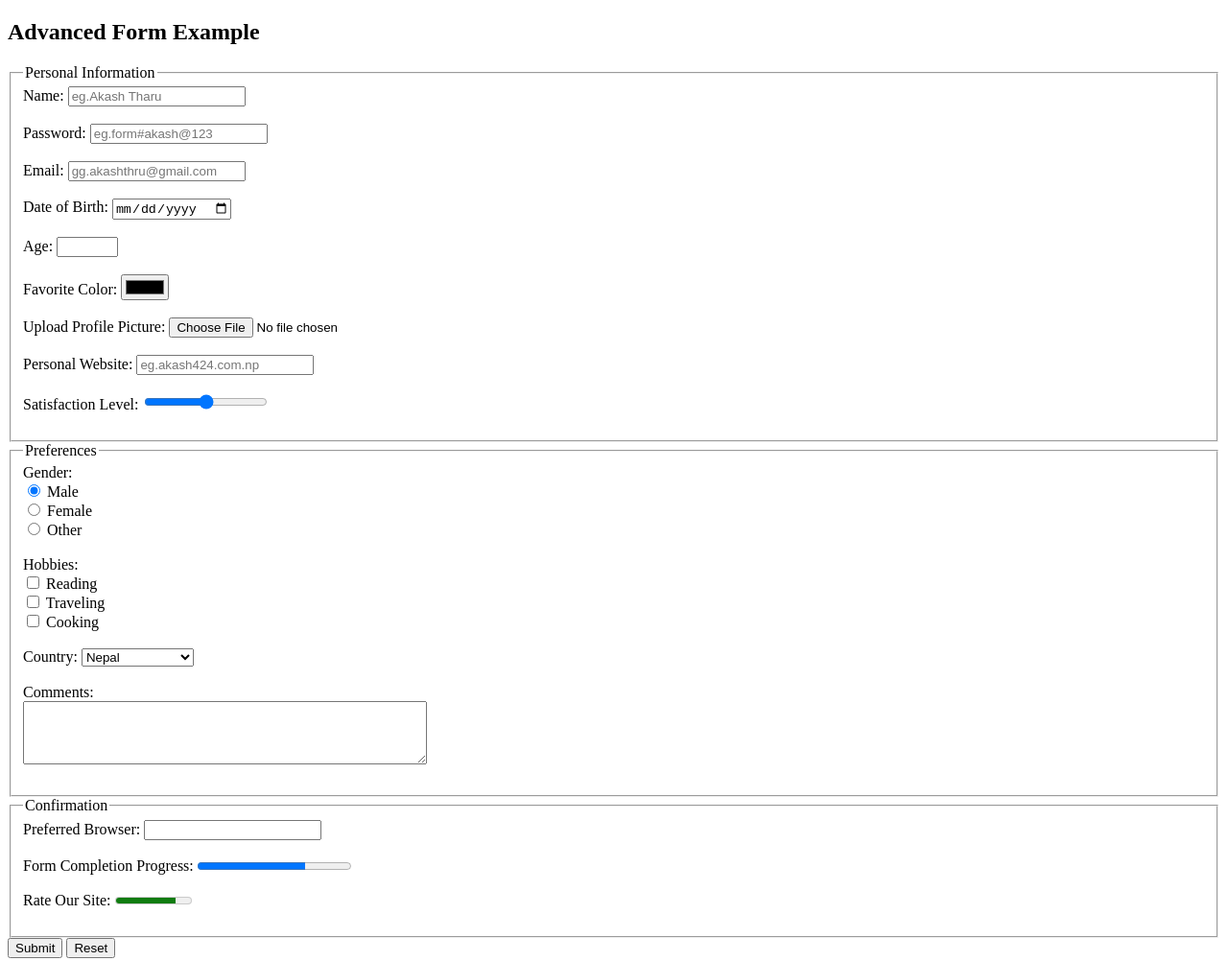
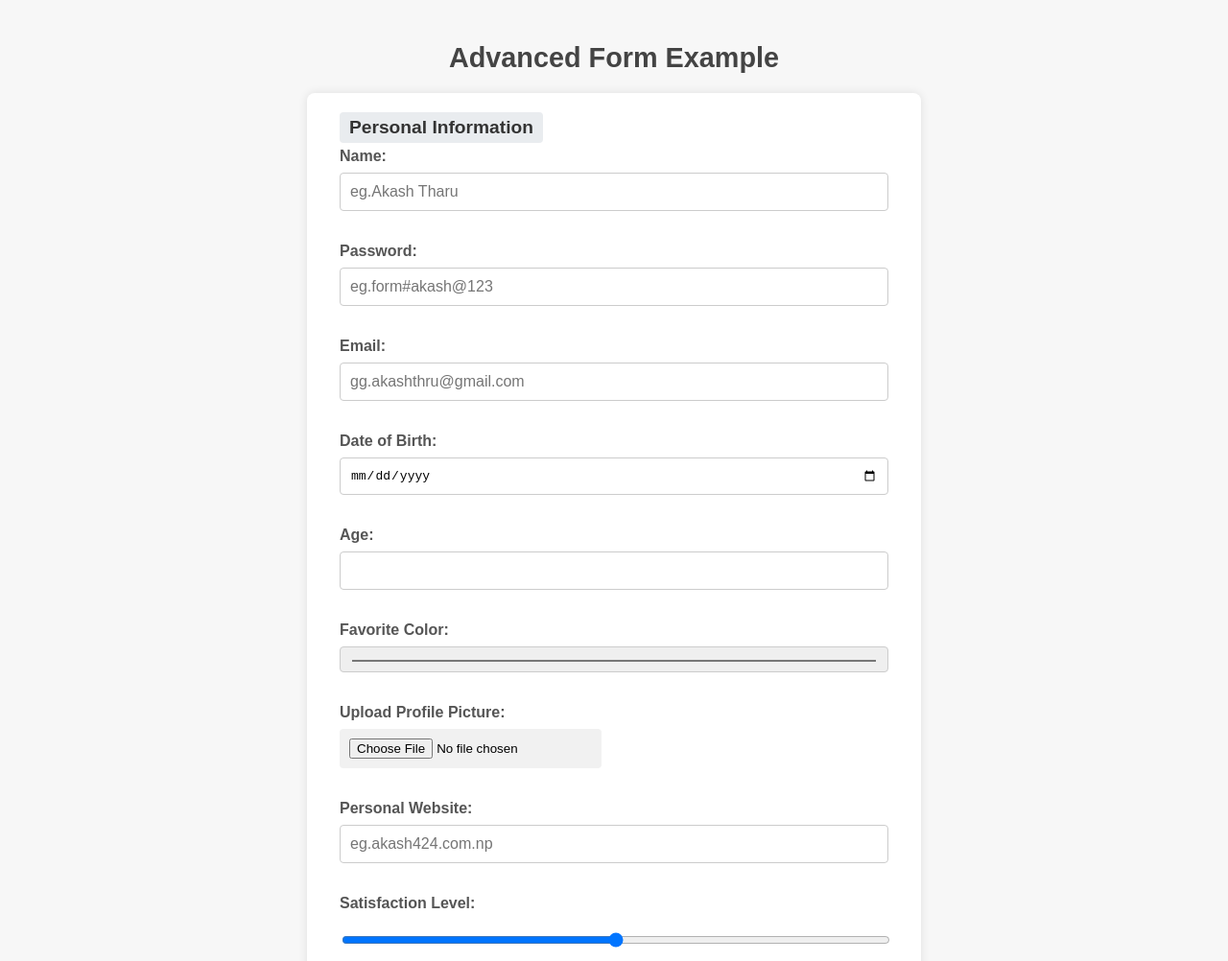
Before and after one commit to akashtharu02/form, a plain HTML site: page index.html in a window 1280 px wide. Shown: the top 1002 px of the page at 96% size. Drawn offline with Linux system fonts and the light colour scheme.

Commit message:
Update index.html

```diff
--- a/index.html
+++ b/index.html
@@ -3,9 +3,10 @@
 <head>
     <meta charset="UTF-8">
     <meta name="viewport" content="width=device-width, initial-scale=1.0">
-    <title>Advanced Form Example</title>
+    <title>Akash Digital Form HTML </title>
     <!-- Link to external CSS file -->
-    <link rel="stylesheet" href="styl.css">
+    <link rel="stylesheet" href="style.css">
+     <link rel="icon" type="image/x-icon" href="img.jpg" />
 </head>
 <body>
     <h2>Advanced Form Example</h2>
```
